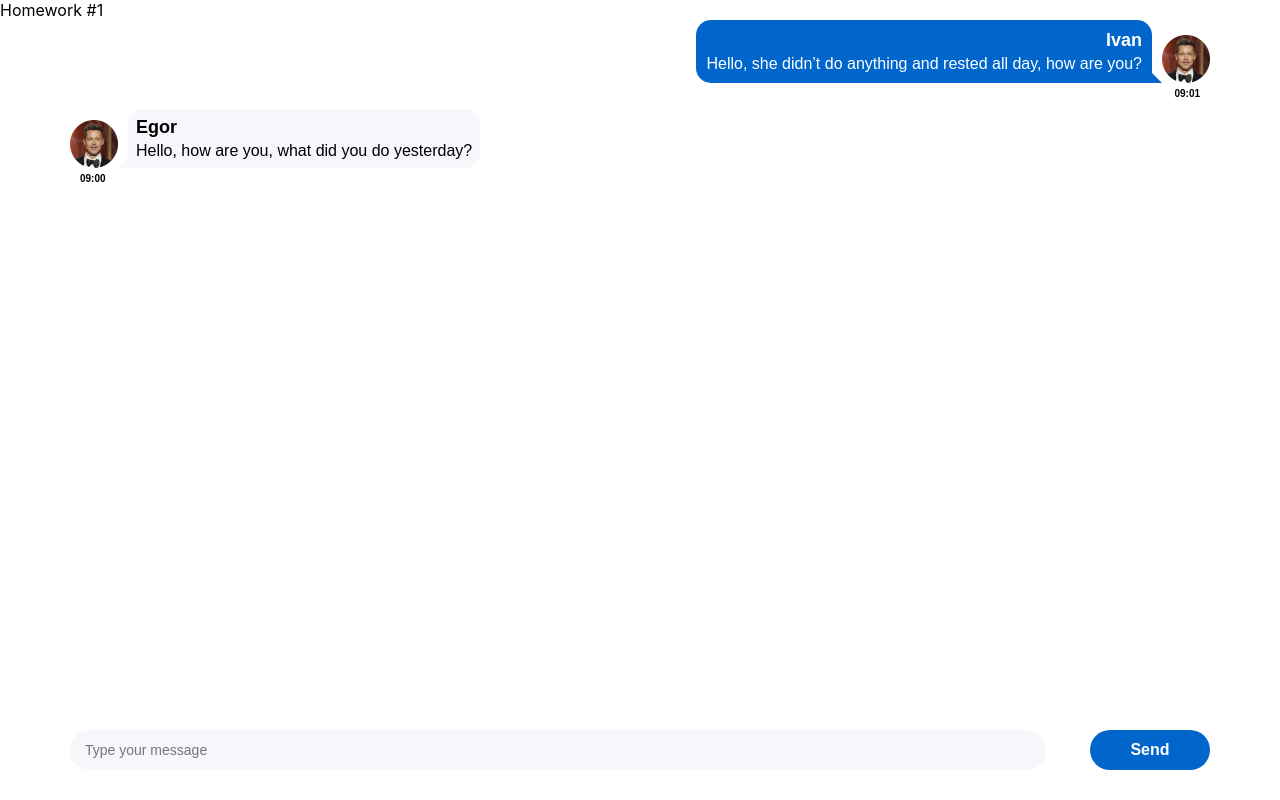
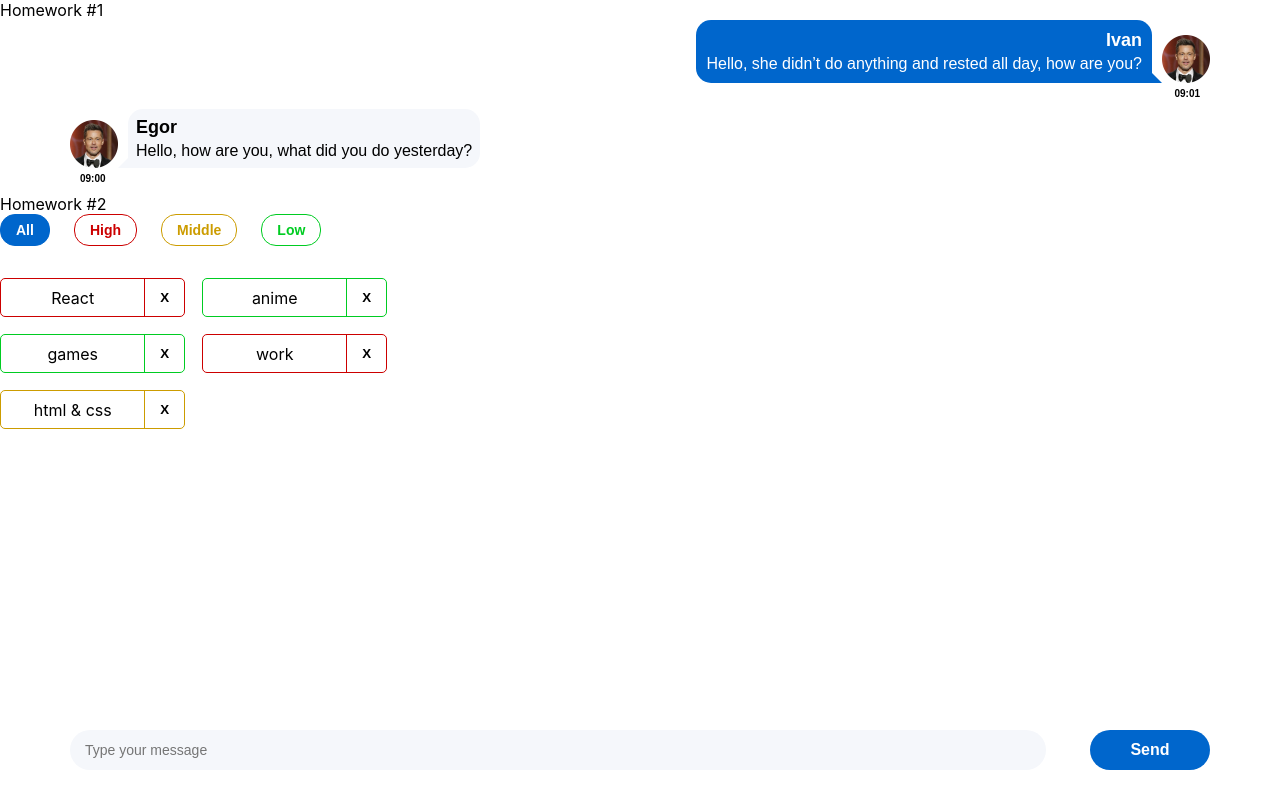
Before and after one commit to BohdanKrav4enko/hws2, a React (Create React App) app: page / in a window 1280 px wide. Built offline with nearby package versions, Linux system fonts and the light colour scheme.

Commit message:
выполнил hws2

```diff
--- a/package.json
+++ b/package.json
@@ -16,7 +16,7 @@
     "@types/react-dom": "18.0.6",
     "@types/uuid": "8.3.4",
     "axios": "0.27.2",
-    "gh-pages": "4.0.0",
+    "gh-pages": "^6.3.0",
     "react": "18.2.0",
     "react-dom": "18.2.0",
     "react-redux": "8.0.4",
--- a/src/s1-main/App.tsx
+++ b/src/s1-main/App.tsx
@@ -1,13 +1,13 @@
 import React from 'react'
 import s from './App.module.css'
 import HW1 from '../s2-homeworks/hw01/HW1'
+import HW2 from "../s2-homeworks/hw02/HW2";
 
 function App() {
     return (
         <div className={s.App}>
             <HW1/>
-            {/*раскомментировать по ходу выполнения*/}
-            {/*<HW2/>*/}
+            <HW2/>
             {/*<HW3/>*/}
             {/*<HW4/>*/}
 
--- a/src/s2-homeworks/hw02/HW2.tsx
+++ b/src/s2-homeworks/hw02/HW2.tsx
@@ -17,17 +17,17 @@
 * */
 
 // types
-export type AffairPriorityType = any // need to fix any
+export type AffairPriorityType = 'high' | 'low' | 'middle'
 export type AffairType = {
-    _id: any // need to fix any
-    name: any // need to fix any
+    _id: number
+    name: string
     priority: AffairPriorityType
 }
 export type FilterType = 'all' | AffairPriorityType
 
 // constants
-const defaultAffairs: any = [ // need to fix any
-    {_id: 1, name: 'React', priority: 'high'}, // студенты могут изменить содержимое name и количество элементов в массиве, ...priority не менять!
+const defaultAffairs: AffairType[] = [
+    {_id: 1, name: 'React', priority: 'high'},
     {_id: 2, name: 'anime', priority: 'low'},
     {_id: 3, name: 'games', priority: 'low'},
     {_id: 4, name: 'work', priority: 'high'},
@@ -35,23 +35,21 @@
 ]
 
 // pure helper functions
-export const filterAffairs = (affairs: any, filter: any): any => { // need to fix any
-
-
-    return affairs // need to fix
+export const filterAffairs = (affairs: AffairType[], filter: FilterType): AffairType[] => {
+    if (filter === 'all') return affairs
+    return affairs.filter(affair => affair.priority === filter)
 }
-export const deleteAffair = (affairs: any, _id: any): any => { // need to fix any
-
-    return affairs // need to fix
+export const deleteAffair = (affairs: AffairType[], _id: number): AffairType[] => {
+    return affairs.filter(affair => affair._id !== _id)
 }
 
 function HW2() {
-    const [affairs, setAffairs] = useState<any>(defaultAffairs) // need to fix any
+    const [affairs, setAffairs] = useState<AffairType[]>(defaultAffairs)
     const [filter, setFilter] = useState<FilterType>('all')
 
     const filteredAffairs = filterAffairs(affairs, filter)
-    const deleteAffairCallback = (_id: any) => { // need to fix any
-        // need to fix
+    const deleteAffairCallback = (_id: number) => {
+        setAffairs(prevAffairs => deleteAffair(prevAffairs, _id))
     }
 
     return (
--- a/src/s2-homeworks/hw02/affairs/Affairs.tsx
+++ b/src/s2-homeworks/hw02/affairs/Affairs.tsx
@@ -4,25 +4,17 @@
 import s from './Affairs.module.css'
 
 type AffairsPropsType = {
-    data: any // need to fix any
-    setFilter: any
-    deleteAffairCallback: any
+    data: AffairType[]
+    setFilter: (filter: FilterType) => void
+    deleteAffairCallback: (_id: number) => void
     filter: FilterType
 }
 
 function Affairs(props: AffairsPropsType) {
-    const setAll = () => {
-        // need to fix
-    }
-    const setHigh = () => {
-        // need to fix
-    }
-    const setMiddle = () => {
-        // need to fix
-    }
-    const setLow = () => {
-        // need to fix
-    }
+    const setAll = () => props.setFilter('all')
+    const setHigh = () => props.setFilter('high')
+    const setMiddle = () => props.setFilter('middle')
+    const setLow = () => props.setFilter('low')
 
     const cnAll = s.button + ' ' + s.all + (props.filter === 'all' ? ' ' + s.active : '')
     const cnHigh = s.button + ' ' + s.high + (props.filter === 'high' ? ' ' + s.active : '')
@@ -31,7 +23,7 @@
 
     const mappedAffairs = props.data.map((a: AffairType) => (
         <Affair
-            key={a._id} // кеи ОБЯЗАТЕЛЬНЫ в 99% - так что лучше их писать всегда при создании компонент в мапе
+            key={a._id}
             affair={a}
             deleteAffairCallback={props.deleteAffairCallback}
         />
--- a/src/s2-homeworks/hw02/affairs/affair/Affair.tsx
+++ b/src/s2-homeworks/hw02/affairs/affair/Affair.tsx
@@ -1,18 +1,15 @@
 import React from 'react'
-import { AffairType } from '../../HW2'
+import {AffairType} from '../../HW2'
 import s from './Affair.module.css'
 import s2 from '../Affairs.module.css'
 
 type AffairPropsType = {
-    // key не нужно типизировать
     affair: AffairType
-    deleteAffairCallback: any // need to fix any
+    deleteAffairCallback: (_id: number) => void
 }
 
 function Affair(props: AffairPropsType) {
-    const deleteCallback = () => {
-        // need to fix
-    }
+    const deleteCallback = () => props.deleteAffairCallback(props.affair._id)
 
     const nameClass = s.name + ' ' + s2[props.affair.priority]
     const buttonClass = s.closeButton + ' ' + s2[props.affair.priority]
@@ -20,27 +17,14 @@
 
     return (
         <div
-            id={'hw2-affair-' + props.affair._id}
-            className={affairClass}
-        >
+            id={'hw2-affair-' + props.affair._id} className={affairClass}>
             <div id={'hw2-name-' + props.affair._id} className={nameClass}>
-                {/*создаёт студент*/}
-
-                {/**/}
+                {props.affair.name}
             </div>
             <div id={'hw2-priority-' + props.affair._id} hidden>
                 {props.affair.priority}
             </div>
-
-            <button
-                id={'hw2-button-delete-' + props.affair._id}
-                className={buttonClass}
-                // need to fix
-
-            >
-                {/*текст кнопки могут изменить студенты*/}
-                X
-                {/**/}
+            <button id={'hw2-button-delete-' + props.affair._id} className={buttonClass} onClick={deleteCallback}>X
             </button>
         </div>
     )
```
Also changed, not shown: 1 other file (tests, documents, lock files or other folders).
